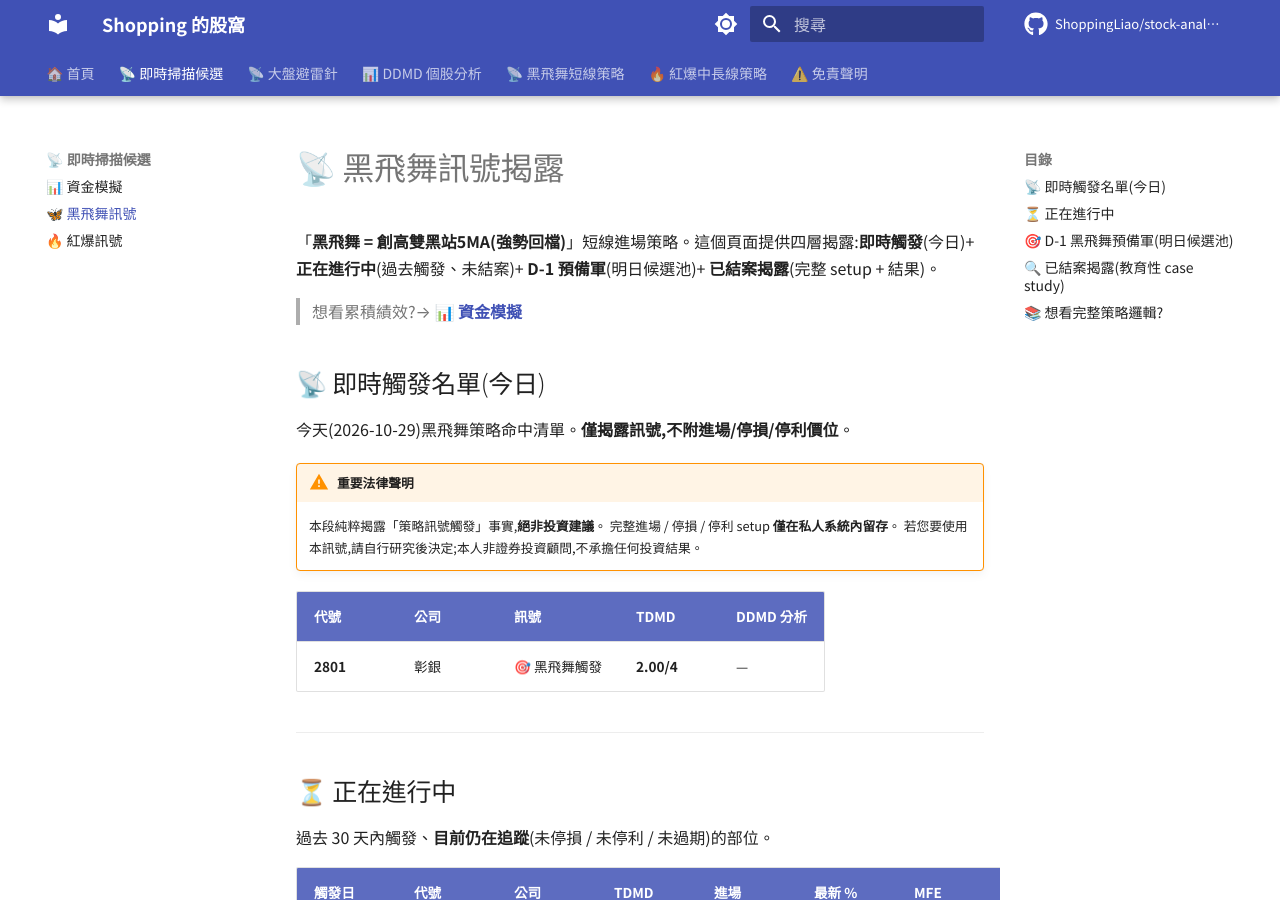
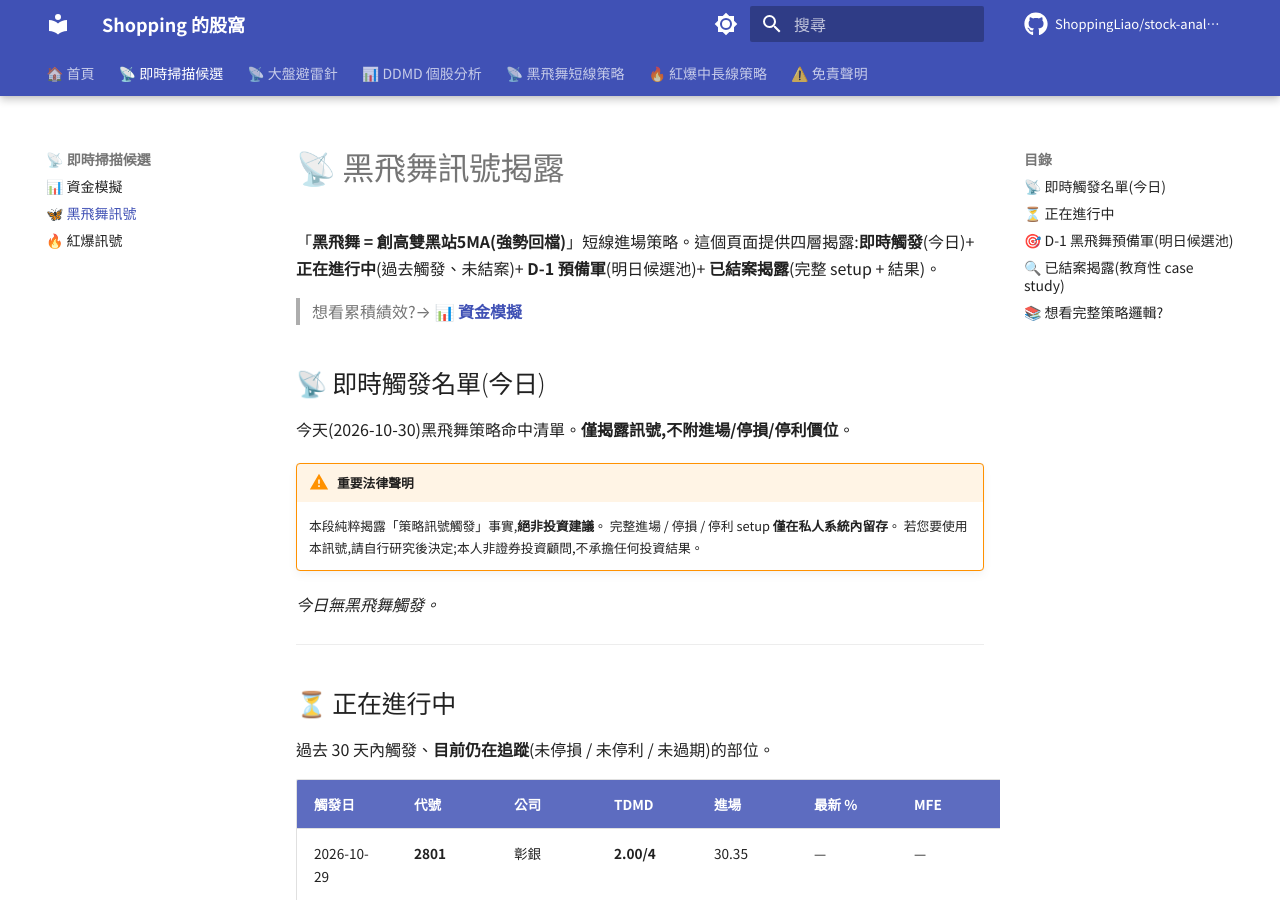
Before and after one commit to ShoppingLiao/stock-analysis-public, an MkDocs documentation site: the page built from docs/signals_black_butterfly.md, in a window 1280 px wide and 900 px high. Built offline with MkDocs 1.6.1 and Material for MkDocs 9.7.7, drawn with Linux system fonts in a browser that asks for light colours; comment, search, counter and statistics services are not loaded.

Commit message:
docs(signals): update BB + RB + capital (2026-10-30)

```diff
--- a/docs/signals_black_butterfly.md
+++ b/docs/signals_black_butterfly.md
@@ -6,16 +6,14 @@
 
 ## 📡 即時觸發名單(今日)
 
-今天(2026-10-29)黑飛舞策略命中清單。**僅揭露訊號,不附進場/停損/停利價位**。
+今天(2026-10-30)黑飛舞策略命中清單。**僅揭露訊號,不附進場/停損/停利價位**。
 
 !!! warning "重要法律聲明"
     本段純粹揭露「策略訊號觸發」事實,**絕非投資建議**。
     完整進場 / 停損 / 停利 setup **僅在私人系統內留存**。
     若您要使用本訊號,請自行研究後決定;本人非證券投資顧問,不承擔任何投資結果。
 
-| 代號 | 公司 | 訊號 | TDMD | DDMD 分析 |
-|------|------|------|------|----------|
-| **2801** | 彰銀 | 🎯 黑飛舞觸發 | **2.00/4** | — |
+*今日無黑飛舞觸發。*
 
 
 ---
@@ -26,6 +24,7 @@
 
 | 觸發日 | 代號 | 公司 | TDMD | 進場 | 最新 % | MFE | MAE | 狀態 |
 |--------|------|------|------|------|--------|-----|-----|------|
+| 2026-10-29 | **2801** | 彰銀 | **2.00/4** | 30.35 | — | — | — | ⏸️ 待入場 |
 | 2026-10-28 | **1101** | 台泥 | **1.50/4** | 27.90 | +1.08% | +1.97% | -0.72% | 🔵 追蹤中 |
 | 2026-10-28 | **2890** | 永豐金 | **1.25/4** | 46.45 | +0.00% | +0.65% | -1.51% | 🔵 追蹤中 |
 | 2026-10-28 | **2891** | 中信金 | **2.00/4** | 74.20 | +1.48% | +2.70% | -0.13% | 🔵 追蹤中 |
```
